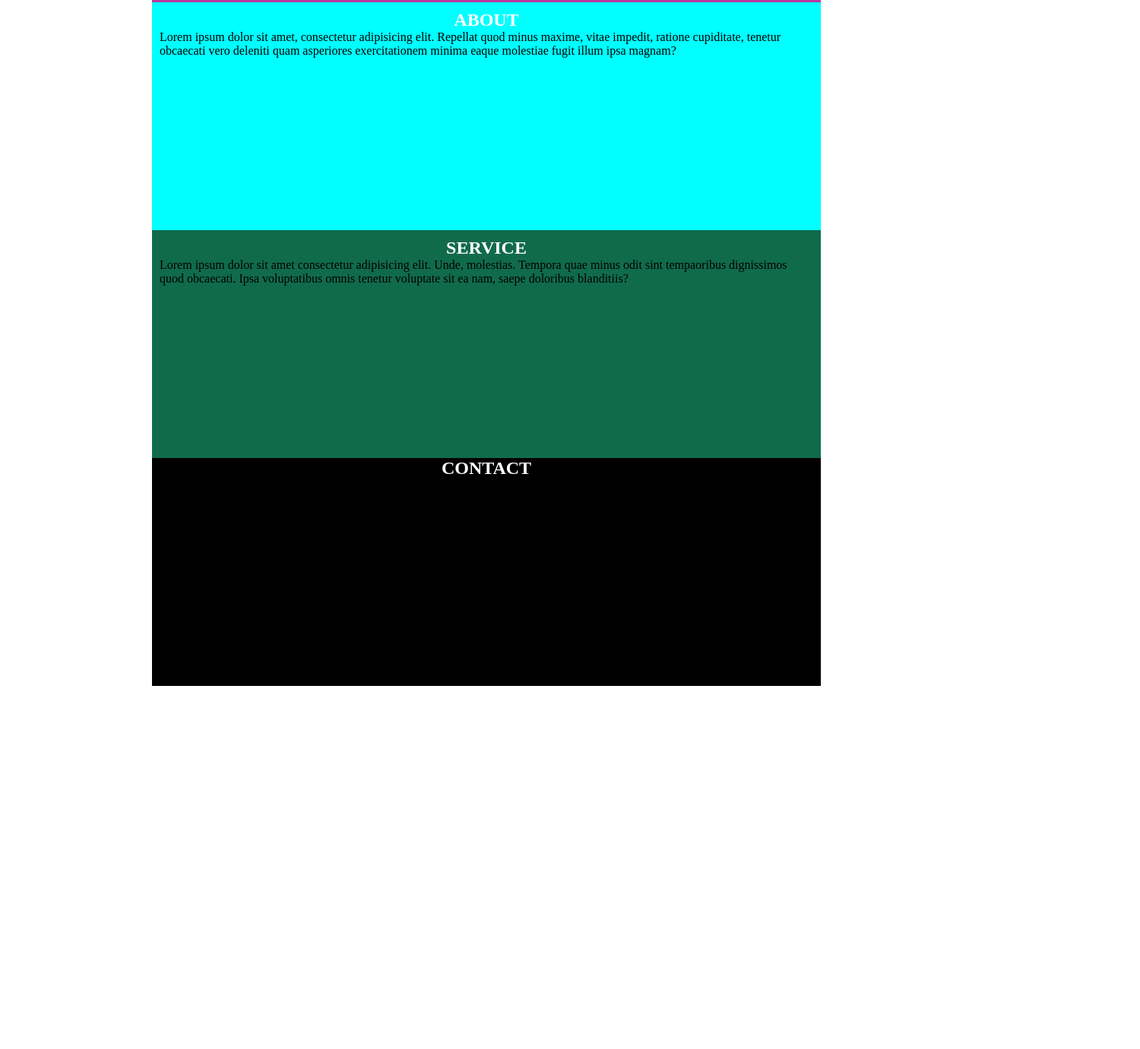
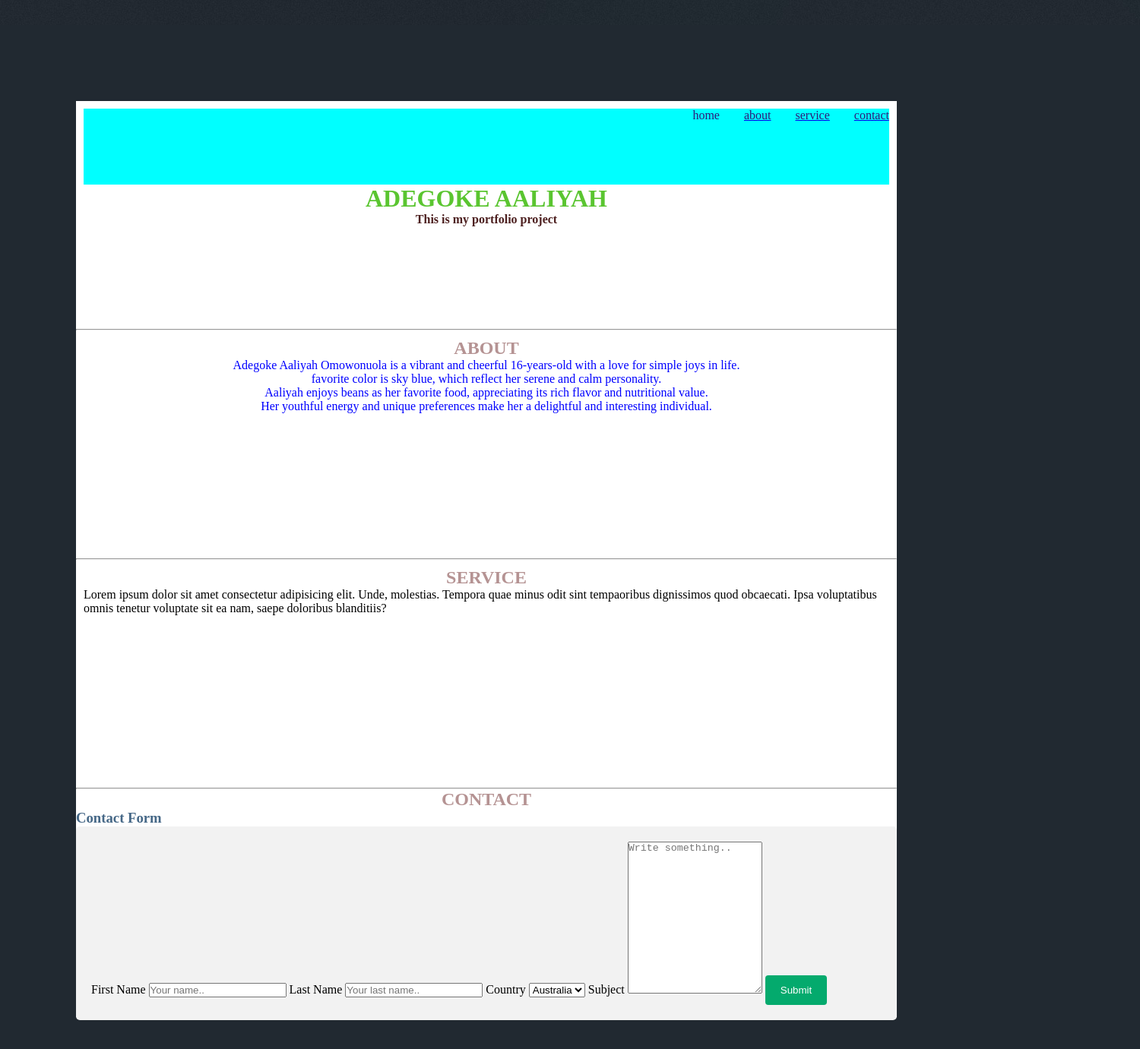
Before and after one commit to aaliyahgoke/royal, a plain HTML site: page index.html in a window 1280 px wide. Shown: the part 607-1988 px from the top of the page at 76% size, 1500 px wide, since content can reach past the window. Before the commit the page ends 1710 px from the top, so only its background shows below. Drawn offline with Linux system fonts and the light colour scheme.

Commit message:
portfolio

```diff
--- a/index.html
+++ b/index.html
@@ -7,20 +7,11 @@
     <link rel="stylesheet" href="style.css">
 </head>
 
-    <!-- Intro -->
-    <div id="intro">
-        <h1>Aaliyah portfolio <br>
-        My name is Adegoke Aaliyah i am 16years old <a href="https://aaliyahadegoke55@gmail.com">aaliyahadegoke55@gmail.com</a>
-        </h1>
-        <ul class="actions">
-            <li><a href="#header" class="button icon solid solo fa-arrow-down scrolly">Continue</a></li>
-        </ul>
+ <body>
+    <div class="text">
+        <h1 class="aa">AALIYAH PORTFOLIO</h1>
     </div>
 
-<!-- Header -->
-    <header id="header">
-        <a href="index.html" class="logo">Aaliyah</a>
-    </header>
 
     <div class="container">
     <div class="div">
@@ -28,26 +19,51 @@
         <header class="header">
             <li>home</li>
             <a href="#about"><li>about</li></a>
-            <li>service</li>
-              <li>contact</li>
+            <a href="#service"><li>service</li></a>
+             <a href="#contact"><li>contact</li></a>
         </header>
-        <img src="./SHE centre.jpg"  alt="S.H.E centre" width="200px" height="200px">
 
         <h1>ADEGOKE AALIYAH</h1>
         <h4>This is my portfolio project</h4>
-    </div>
+
+    </div><hr>
     <div class="about">
         <h2 id="about">ABOUT </h2>
-        Lorem ipsum dolor sit amet, consectetur adipisicing elit. Repellat quod minus maxime, vitae impedit, ratione cupiditate, tenetur obcaecati vero deleniti quam asperiores exercitationem minima eaque molestiae fugit illum ipsa magnam?
-    </div>
+        <p>
+            Adegoke Aaliyah Omowonuola is a vibrant and cheerful 16-years-old with a love for simple joys in life.<br>favorite color is sky blue, which reflect her serene and calm personality.<br> Aaliyah enjoys beans as her favorite food, appreciating its rich flavor and nutritional value.<br> Her youthful energy and unique preferences make her a delightful and interesting individual.
+          </p>
+    </div><hr>
     <div class="service">
-        <h2>SERVICE</h2>
+        <h2 id="service">SERVICE</h2>
         Lorem ipsum dolor sit amet consectetur adipisicing elit. Unde, molestias. Tempora quae minus odit sint tempaoribus dignissimos quod obcaecati. Ipsa voluptatibus omnis tenetur voluptate sit ea nam, saepe doloribus blanditiis?
-    </div>
+    </div><hr>
 
 <footer>
     <div class="contact">
-   <h2>CONTACT</h2>
+   <h2 id="contact">CONTACT</h2>
+   <h3>Contact Form</h3>
+
+<div class="con">
+  <form action="/action_page.php">
+    <label for="fname">First Name</label>
+    <input type="text" id="fname" name="firstname" placeholder="Your name..">
+
+    <label for="lname">Last Name</label>
+    <input type="text" id="lname" name="lastname" placeholder="Your last name..">
+
+    <label for="country">Country</label>
+    <select id="country" name="country">
+      <option value="australia">Australia</option>
+      <option value="canada">Canada</option>
+      <option value="usa">USA</option>
+    </select>
+
+    <label for="subject">Subject</label>
+    <textarea id="subject" name="subject" placeholder="Write something.." style="height:200px"></textarea>
+
+    <input type="submit" value="Submit">
+  </form>
+</div>
 </div>
 </footer>
 </div>
--- a/style.css
+++ b/style.css
@@ -2,35 +2,57 @@
     box-sizing: border-box;
     padding: 0;
     margin: 0;
+
+
+ }
+ body{
+    background-color: #212931;
+
  }
  .div{
-    background-color: rgb(188, 55, 157);
+
     padding: 10px;
     height: 300px;
  }
+ .text{
+    background-image: url(bg.jpg);
+    justify-content: center;
+    align-items: center;
+    height: 40rem;
+    width: 1500px;
+    display: flex;
+    background-position: center;
+}
+.aa{
+    background-color: #212931 ;
+}
  .header{
 
      display: flex;
      gap: 2rem;
      justify-content: right;
      align-items: right;
+     background-color:aqua;
+     height: 100px;
+
+
+
 
  }
- #intro{
 
-     background-color: aqua;
- }
- p{
+ p{ color: blue;
      align-items: center;
      justify-content: center;
+     text-align: center;
 
  }
  .container{
-     padding: 100px;
+
      margin: 100px;
+     background-color: white;
  }
  li{
-     color:white;
+     color:rgb(47, 26, 122);
      list-style-type: none;
  }
  img{
@@ -39,38 +61,59 @@
      gap: 2rem;
  }
  h1{
-     color: white;
+     color: rgb(90, 197, 48);
      align-items: center;
      justify-content: center;
      display: flex;
  }
  h4{
-     color: white;
+     color: rgb(77, 32, 32);
      align-items: center;
      justify-content: center;
      display: flex;
  }
  .contact{
-     background-color: black;
-     color: aliceblue;
+
+     color: rgb(70, 104, 135);
 
      height: 300px;
      align-items: center;
      justify-content: center;
  }
+ .con{
+    display: flex;
+    color: #000;
+    border-radius: 5px;
+  background-color: #f2f2f2;
+  padding: 20px;
+
+ }
+ input[type=submit] {
+    background-color: #04AA6D;
+    color: white;
+    padding: 12px 20px;
+    border: none;
+    border-radius: 4px;
+    cursor: pointer;
+  }
+
+  input[type=submit]:hover {
+    background-color: #45a049;
+  }
+
  .about{
-     background-color: cyan;
+
      padding: 10px;
      height: 300px;
  }
  h2{
-     color: white;
+     color: rgb(181, 147, 147);
      align-items: center;
      justify-content: center;
      display: flex;
  }
  .service{
-     background-color: rgb(16, 107, 75);
+
      padding: 10px;
      height: 300px;
  }
```
Also changed, not shown: bg.jpg (added).
